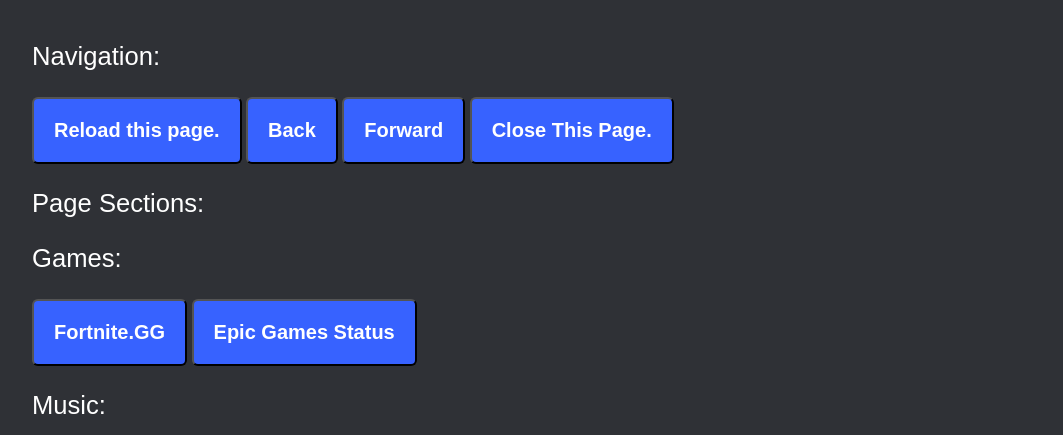
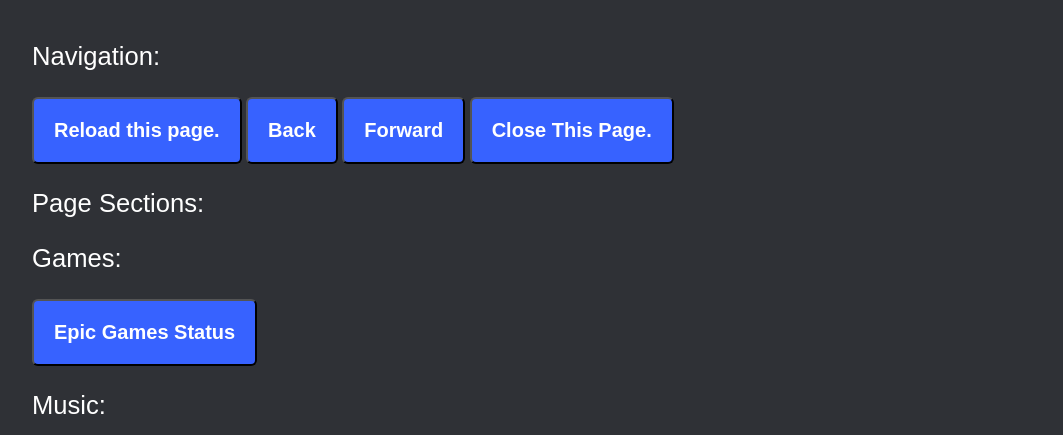
Before and after one commit to WLHQ/WLHQ-s-Website-GitHub, a plain HTML site: page index.html in a window 1280 px wide. Shown: the part 365-800 px from the top of the page, without its empty margins (108-1171 px from the left). Drawn offline with Linux system fonts and the light colour scheme.

Commit message:
Add files via upload

```diff
--- a/index.html
+++ b/index.html
@@ -148,7 +148,6 @@
     <button class="button" onclick="window.close()">Close This Page.</button>
     <p>Page Sections:</p>
     <p>Games:</p>
-    <a href="https://fortnite.gg/"><button class="button">Fortnite.GG</button></a>
     <a href="https://status.epicgames.com/"><button class="button">Epic Games Status</button></a>
     <p>Music:</p>
     <a href="https://youtune.kvnp.eu/"><button class="button">YouTune - Home</button></a>
```
